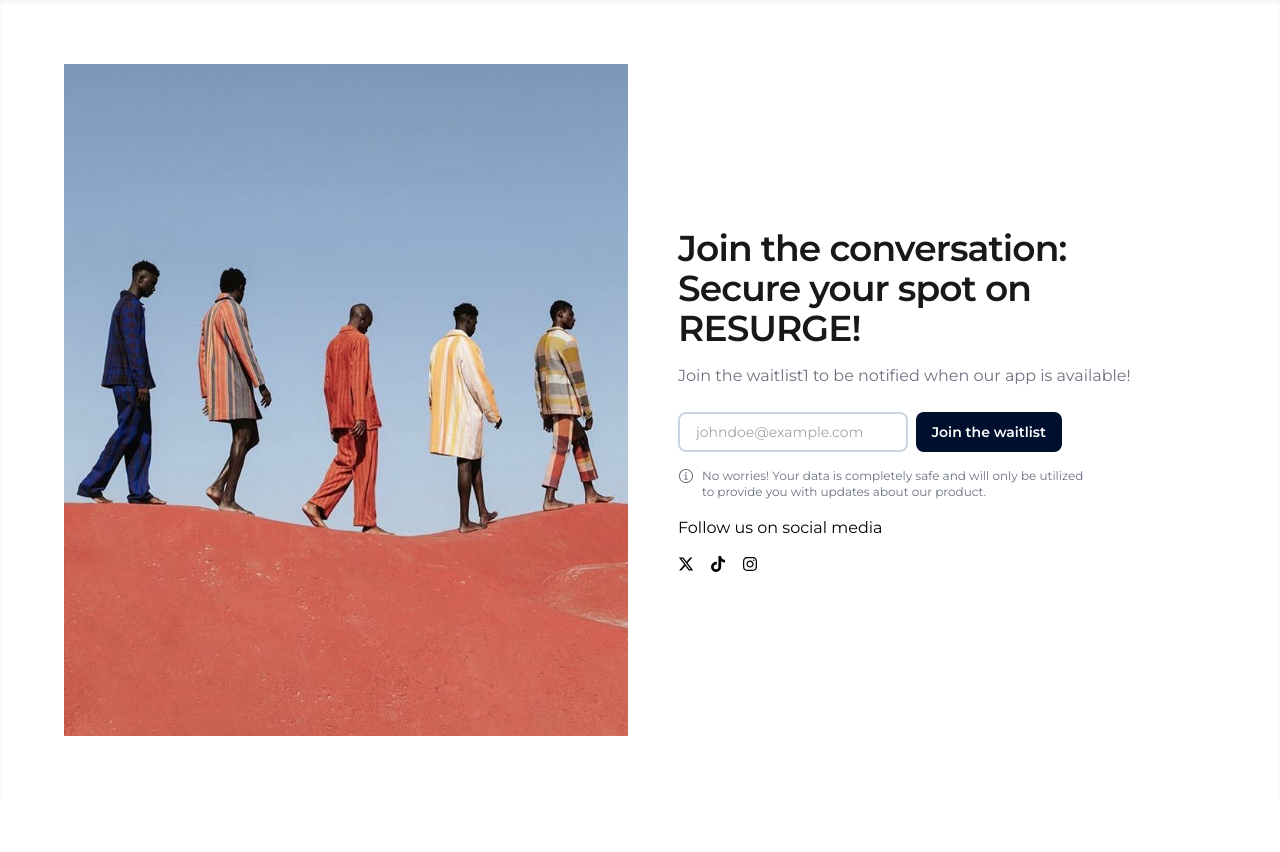
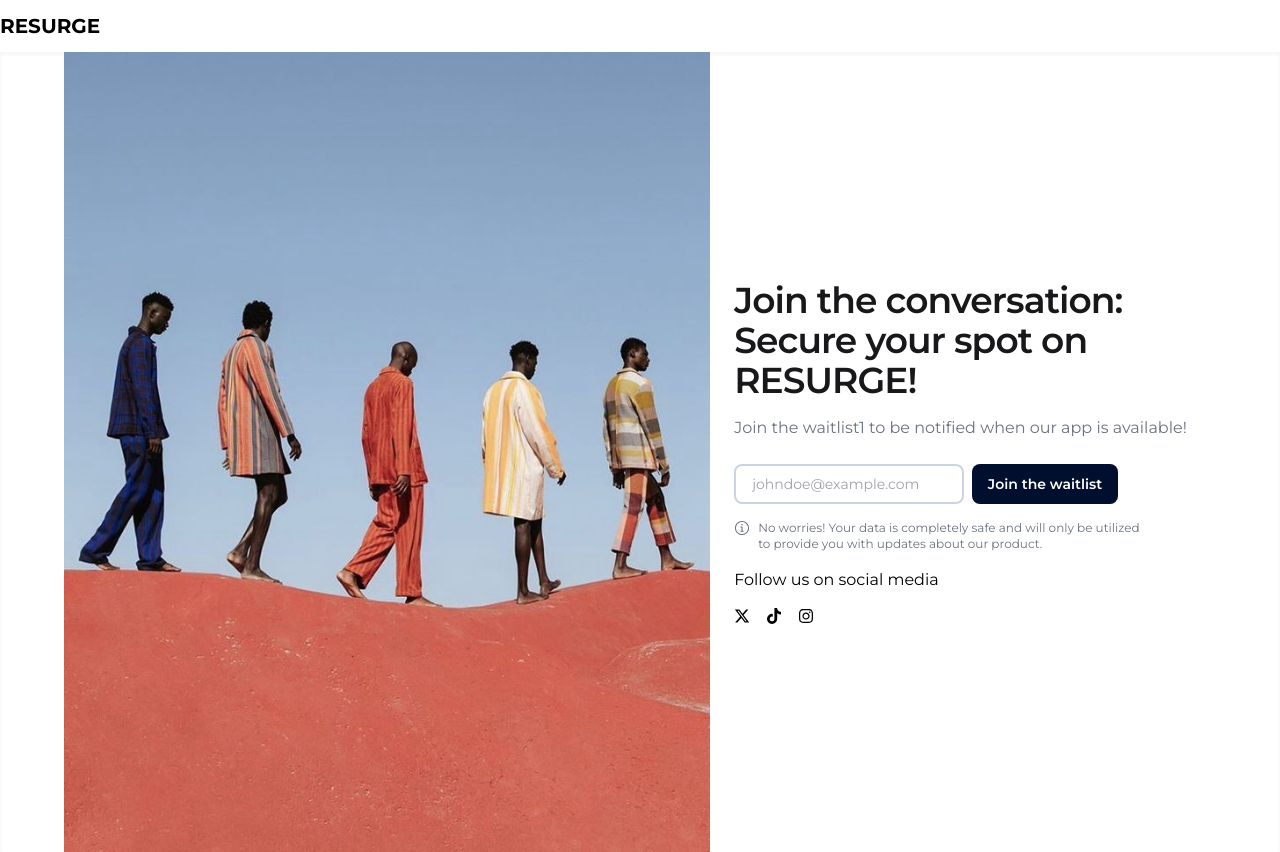
Before and after one commit to deralph/RESURGE, a React (Vite) app: page / in a window 1280 px wide. Before the commit the page ends 800 px from the top, so only its background shows below. Built offline with nearby package versions, Linux system fonts and the light colour scheme.

Commit message:
added resurge navbar

```diff
--- a/src/components/Waitlist.tsx
+++ b/src/components/Waitlist.tsx
@@ -8,8 +8,8 @@
   return (
     <>
       <Toaster />
-
-      <section className="font-montserrat w-screen h-screen flex flex-col lg:flex-row justify-center items-center gap-6 p-[5%] shadow-inner ">
+      <div className="text-xl font-bold font-montserrat py-3">RESURGE</div>
+      <section className="font-montserrat w-screen h-screen flex flex-col lg:flex-row justify-center items-center gap-6 px-[5%] shadow-inner ">
         {/* <div className="md:h-full h-80 bg-[#FCD0A1] relative overflow-hidden"> */}
         <img
           src={waitlist1}
```
